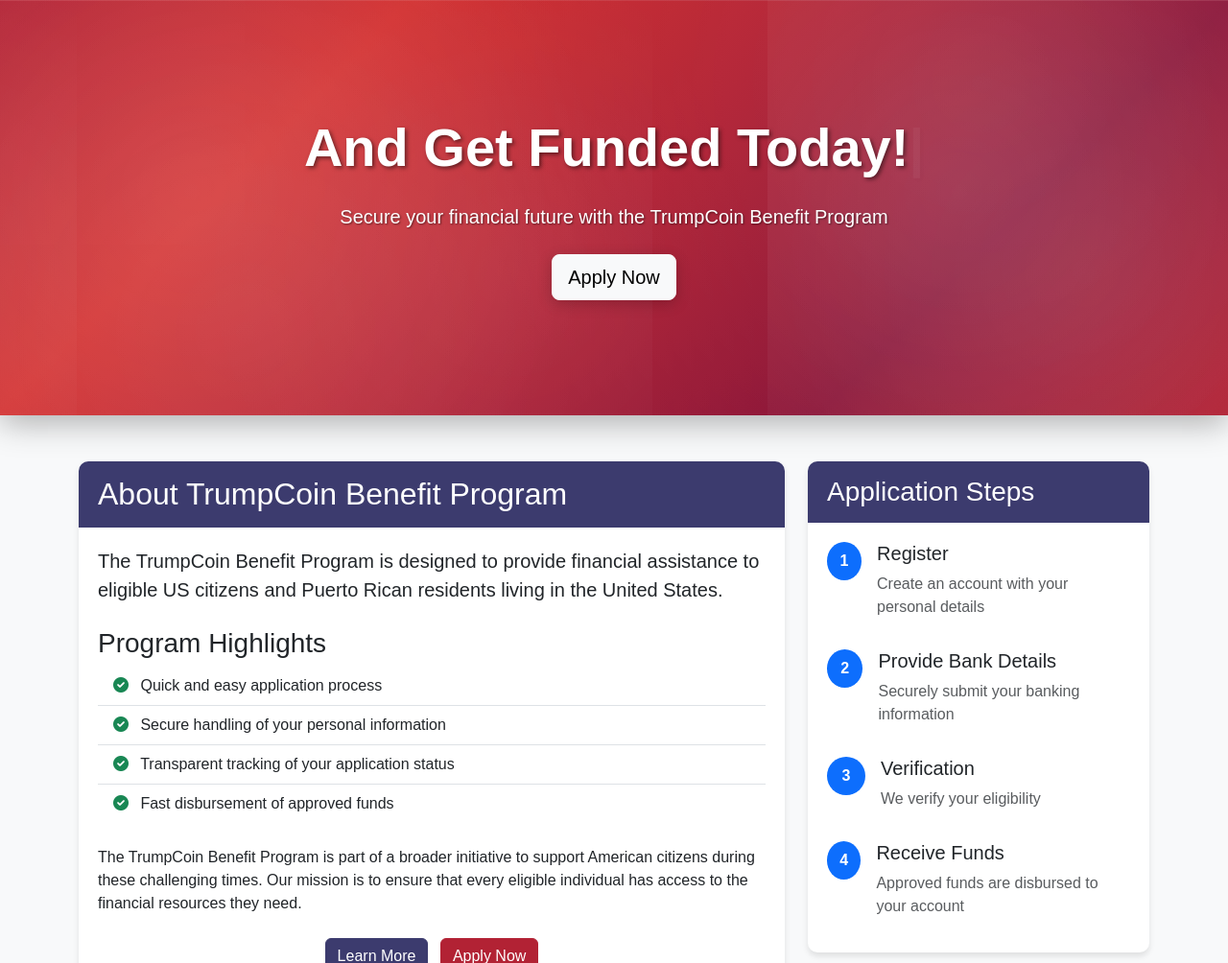
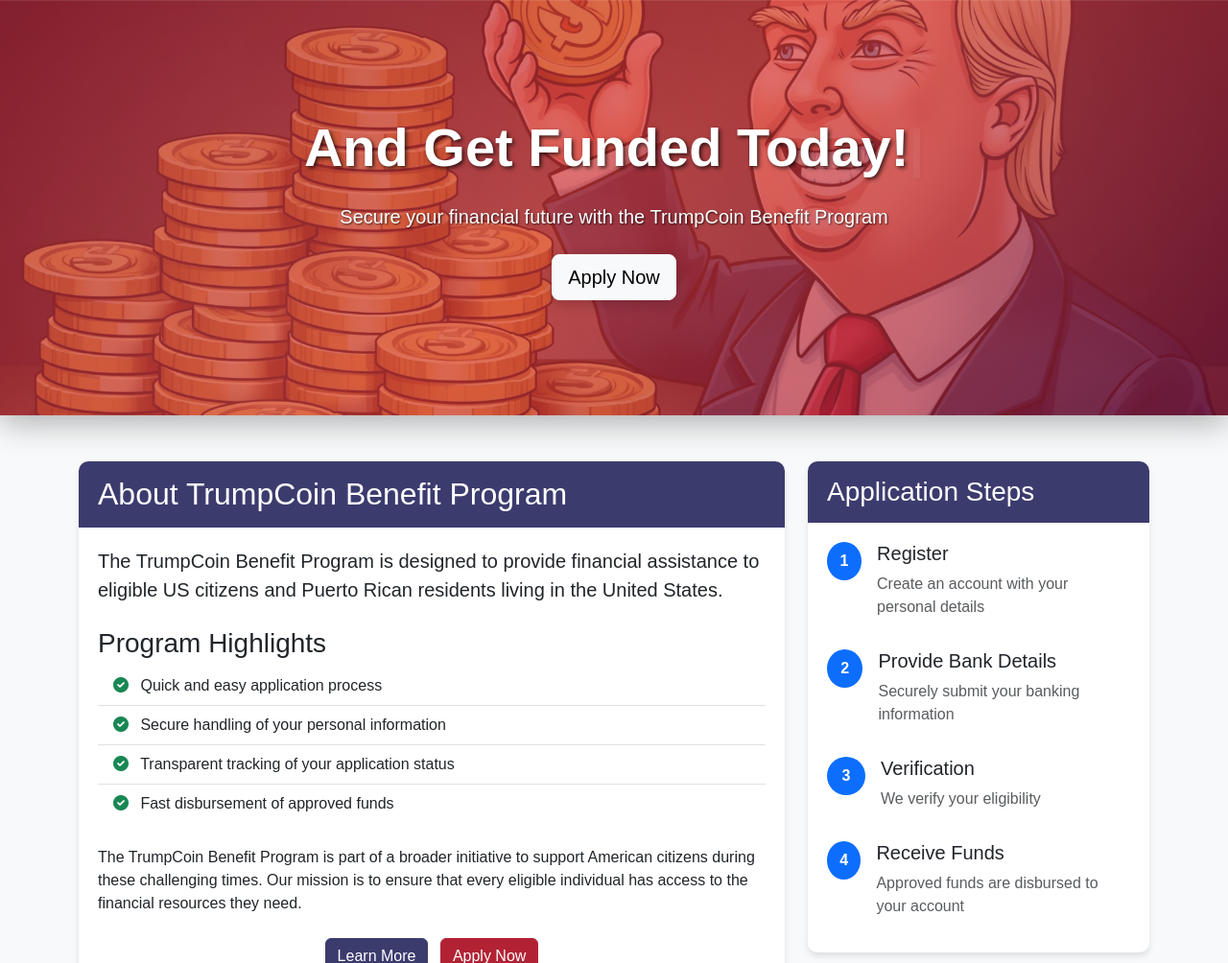
Before and after one commit to wosgwosg/trumpcoin-benefit, a Django app: page / in a window 1280 px wide. Shown: the part 56-1060 px from the top of the page at 96% size. Run offline with Django 5.2, Linux system fonts and the light colour scheme.

Commit message:
Latest commit

```diff
--- a/static/benefit/css/custom.css
+++ b/static/benefit/css/custom.css
@@ -62,30 +62,17 @@ body {
     position: relative;
     overflow: hidden;
     background:
-        radial-gradient(circle at 25% 25%, rgba(255, 255, 255, 0.1) 0%, transparent 50%),
-        radial-gradient(circle at 75% 75%, rgba(255, 255, 255, 0.05) 0%, transparent 50%),
-        linear-gradient(135deg, #B22234 0%, #d32f2f 25%, #B22234 50%, #8B1538 75%, #B22234 100%),
-        linear-gradient(45deg, rgba(255, 255, 255, 0.02) 25%, transparent 25%, transparent 75%, rgba(255, 255, 255, 0.02) 75%);
-    background-size: 800px 800px, 600px 600px, cover, 60px 60px;
-    background-position: 0% 0%, 100% 100%, center, 0 0;
-    background-attachment: fixed;
+        linear-gradient(135deg, rgba(178, 34, 52, 0.7) 0%, rgba(211, 47, 47, 0.7) 50%, rgba(139, 21, 56, 0.7) 100%),
+        url('../images/hero-bg.jpg');
+    background-size: cover, cover;
+    background-position: center, center;
+    background-repeat: no-repeat, no-repeat;
+    background-attachment: fixed, fixed;
     box-shadow:
         0 8px 32px rgba(0, 0, 0, 0.3),
         inset 0 1px 0 rgba(255, 255, 255, 0.1);
     animation: heroGlow 4s ease-in-out infinite alternate;
 }
-
-/* If you want to use your own background image, replace the background property above with:
-.hero-section {
-    background:
-        linear-gradient(135deg, rgba(178, 34, 52, 0.8) 0%, rgba(211, 47, 47, 0.8) 50%, rgba(139, 21, 56, 0.8) 100%),
-        url('../images/your-image.jpg');
-    background-size: cover, cover;
-    background-position: center, center;
-    background-repeat: no-repeat, no-repeat;
-    background-attachment: fixed, fixed;
-}
-*/
 
 .hero-section::before {
     content: '';
@@ -107,12 +94,12 @@ body {
 }
 
 .hero-section h1 {
-    text-shadow: 2px 2px 4px rgba(0, 0, 0, 0.5);
+    text-shadow: 2px 2px 4px rgba(0, 0, 0, 0.7);
     animation: fadeInUp 1s ease-out;
 }
 
 .hero-section p {
-    text-shadow: 1px 1px 2px rgba(0, 0, 0, 0.5);
+    text-shadow: 1px 1px 2px rgba(0, 0, 0, 0.7);
     animation: fadeInUp 1s ease-out 0.3s both;
 }
 
```
Also changed, not shown: static/benefit/images/hero-bg.jpg (added), 2 other files.
